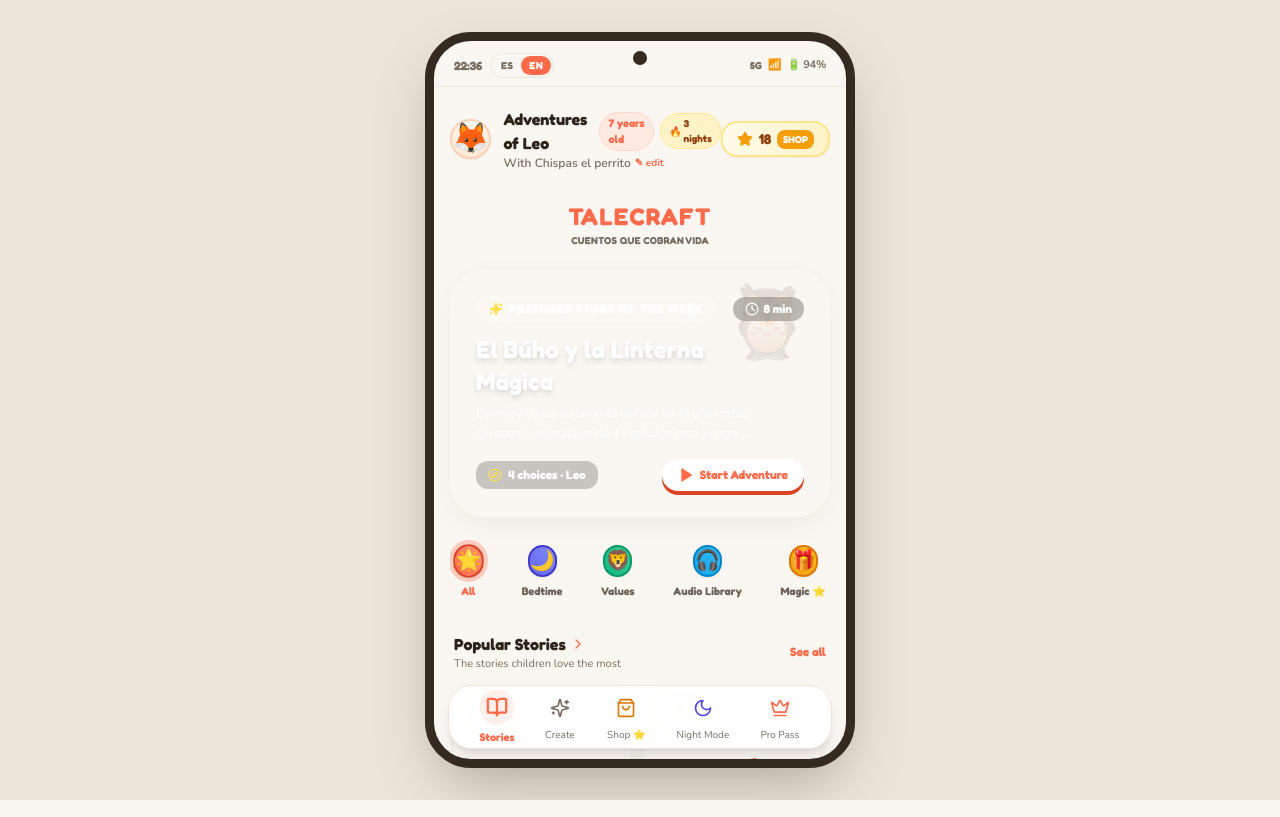
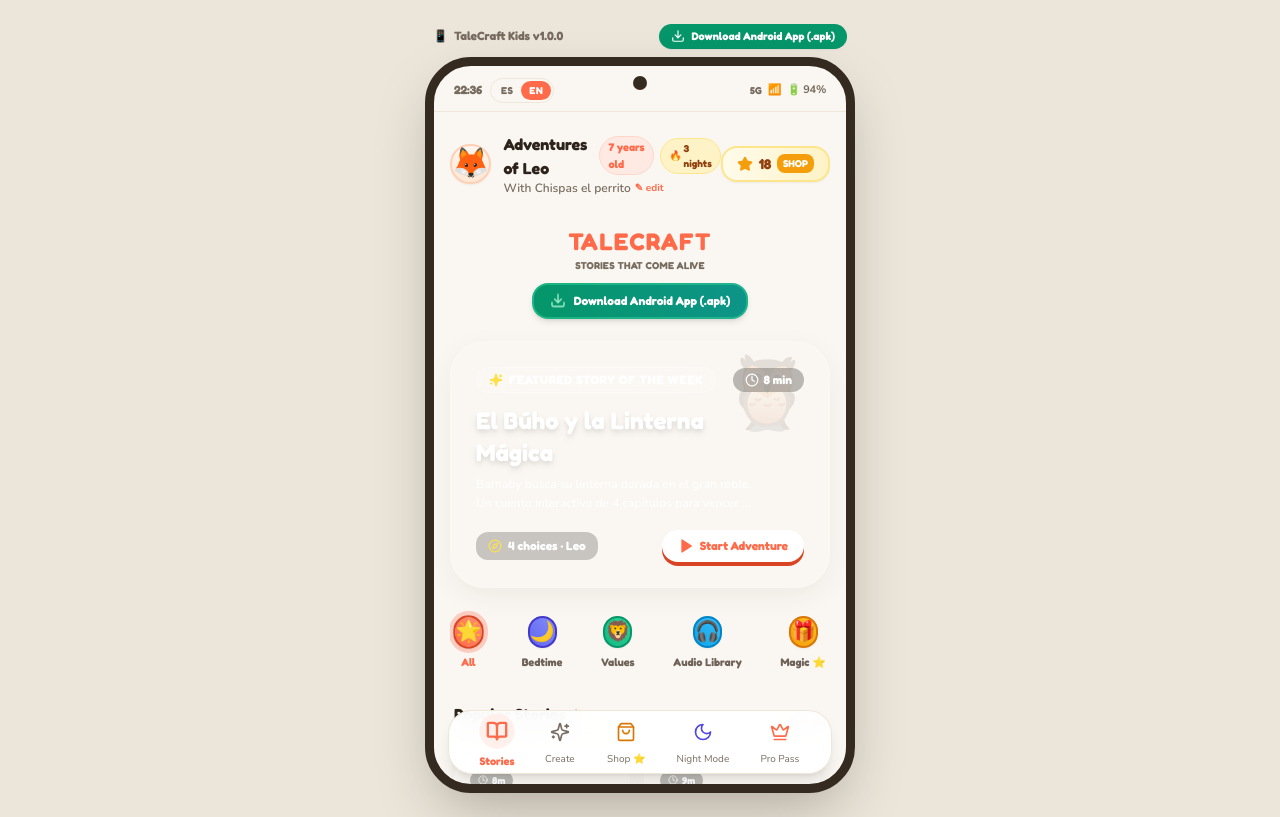
Before and after one commit to JorgeIv2002/talecraft-kids, a Next.js app: page / in a window 1280 px wide. Built offline with nearby package versions, Linux system fonts and the light colour scheme.

Commit message:
feat(ui): add bilingual Download Android App button pointing to v1.0.0 release

```diff
--- a/app/page.tsx
+++ b/app/page.tsx
@@ -14,7 +14,7 @@ import { useLanguage } from "@/context/LanguageContext";
 import StarShopModal from "@/components/StarShopModal";
 import { INITIAL_STORIES } from "@/lib/storiesData";
 import { Story, ChildProfile, RewardItem } from "@/lib/types";
-import { Crown, Sparkles, Wand2, Headphones, Star } from "lucide-react";
+import { Crown, Sparkles, Wand2, Headphones, Star, Download } from "lucide-react";
 
 export default function Home() {
   const { t, locale } = useLanguage();
@@ -273,13 +273,28 @@ export default function Home() {
           </div>
 
           {/* Logo Central de la Marca Estilo Vooks */}
-          <div className="text-center py-0.5">
-            <span className="font-display font-black text-2xl tracking-wider text-storybook-coral uppercase drop-shadow-2xs">
-              TALECRAFT
-            </span>
-            <span className="block text-[10px] font-display font-bold text-[#786C60] dark:text-slate-400 tracking-wide uppercase">
-              Cuentos que cobran vida
-            </span>
+          <div className="text-center py-0.5 space-y-2">
+            <div>
+              <span className="font-display font-black text-2xl tracking-wider text-storybook-coral uppercase drop-shadow-2xs">
+                TALECRAFT
+              </span>
+              <span className="block text-[10px] font-display font-bold text-[#786C60] dark:text-slate-400 tracking-wide uppercase">
+                {locale === "en" ? "Stories that come alive" : "Cuentos que cobran vida"}
+              </span>
+            </div>
+
+            {/* Botón Visible de Descarga App Android (.apk) */}
+            <div className="flex justify-center pt-0.5">
+              <a
+                href="https://github.com/JorgeIv2002/talecraft-kids/releases/download/v1.0.0/app-android.apk"
+                target="_blank"
+                rel="noopener noreferrer"
+                className="inline-flex items-center gap-2 px-4 py-2 rounded-2xl bg-gradient-to-r from-emerald-600 to-teal-600 hover:from-emerald-500 hover:to-teal-500 active:scale-95 text-white font-display font-bold text-xs shadow-md border-2 border-emerald-400/50 transition-all hover:scale-105"
+              >
+                <Download className="w-4 h-4 text-emerald-200 animate-bounce" />
+                <span>{t.header.downloadApp}</span>
+              </a>
+            </div>
           </div>
 
           {/* 1. Tarjeta Cinematográfica Hero Estilo Vooks */}
--- a/components/AndroidShell.tsx
+++ b/components/AndroidShell.tsx
@@ -1,7 +1,7 @@
 "use client";
 
 import React, { useState, useEffect } from "react";
-import { Sparkles, Moon, Sun, BookOpen, Crown, ShoppingBag } from "lucide-react";
+import { Sparkles, Moon, Sun, BookOpen, Crown, ShoppingBag, Download } from "lucide-react";
 import { ChildProfile } from "@/lib/types";
 import { useLanguage } from "@/context/LanguageContext";
 import LanguageSwitcher from "@/components/LanguageSwitcher";
@@ -40,6 +40,22 @@ export default function AndroidShell({
 
   return (
     <div className="min-h-screen w-full flex flex-col items-center justify-center p-0 sm:p-4 md:p-6 bg-[#EBE5DA] dark:bg-[#0D0F1A] transition-colors duration-300">
+
+      {/* Barra de Descarga Externa para Navegador / Escritorio */}
+      <div className="hidden sm:flex items-center justify-between w-full max-w-[430px] mb-2 px-2 select-none">
+        <span className="text-xs font-display font-bold text-[#786C60] dark:text-slate-400 flex items-center gap-1.5">
+          <span>📱</span> TaleCraft Kids v1.0.0
+        </span>
+        <a
+          href="https://github.com/JorgeIv2002/talecraft-kids/releases/download/v1.0.0/app-android.apk"
+          target="_blank"
+          rel="noopener noreferrer"
+          className="inline-flex items-center gap-1.5 px-3 py-1 rounded-full bg-emerald-600 hover:bg-emerald-700 text-white font-display font-bold text-[11px] shadow-sm transition-transform hover:scale-105 active:scale-95"
+        >
+          <Download className="w-3.5 h-3.5" />
+          <span>{t.header.downloadApp}</span>
+        </a>
+      </div>
 
       {/* Marco de Dispositivo Android (Estilo Libro de Aventuras) */}
       <div
--- a/locales/translations.ts
+++ b/locales/translations.ts
@@ -19,6 +19,7 @@ export const translations = {
       shop: "Bazar",
       shopTooltip: "Toca para abrir el Bazar de las Estrellas Mágicas",
       streakTooltip: "Racha de lectura antes de dormir",
+      downloadApp: "Descargar App Android (.apk)",
     },
     categories: {
       all: "Todos",
@@ -161,6 +162,7 @@ export const translations = {
       shop: "Shop",
       shopTooltip: "Tap to open the Magic Star Shop",
       streakTooltip: "Bedtime reading streak",
+      downloadApp: "Download Android App (.apk)",
     },
     categories: {
       all: "All",
--- a/src/locales/translations.ts
+++ b/src/locales/translations.ts
@@ -19,6 +19,7 @@ export const translations = {
       shop: "Bazar",
       shopTooltip: "Toca para abrir el Bazar de las Estrellas Mágicas",
       streakTooltip: "Racha de lectura antes de dormir",
+      downloadApp: "Descargar App Android (.apk)",
     },
     categories: {
       all: "Todos",
@@ -161,6 +162,7 @@ export const translations = {
       shop: "Shop",
       shopTooltip: "Tap to open the Magic Star Shop",
       streakTooltip: "Bedtime reading streak",
+      downloadApp: "Download Android App (.apk)",
     },
     categories: {
       all: "All",
```
